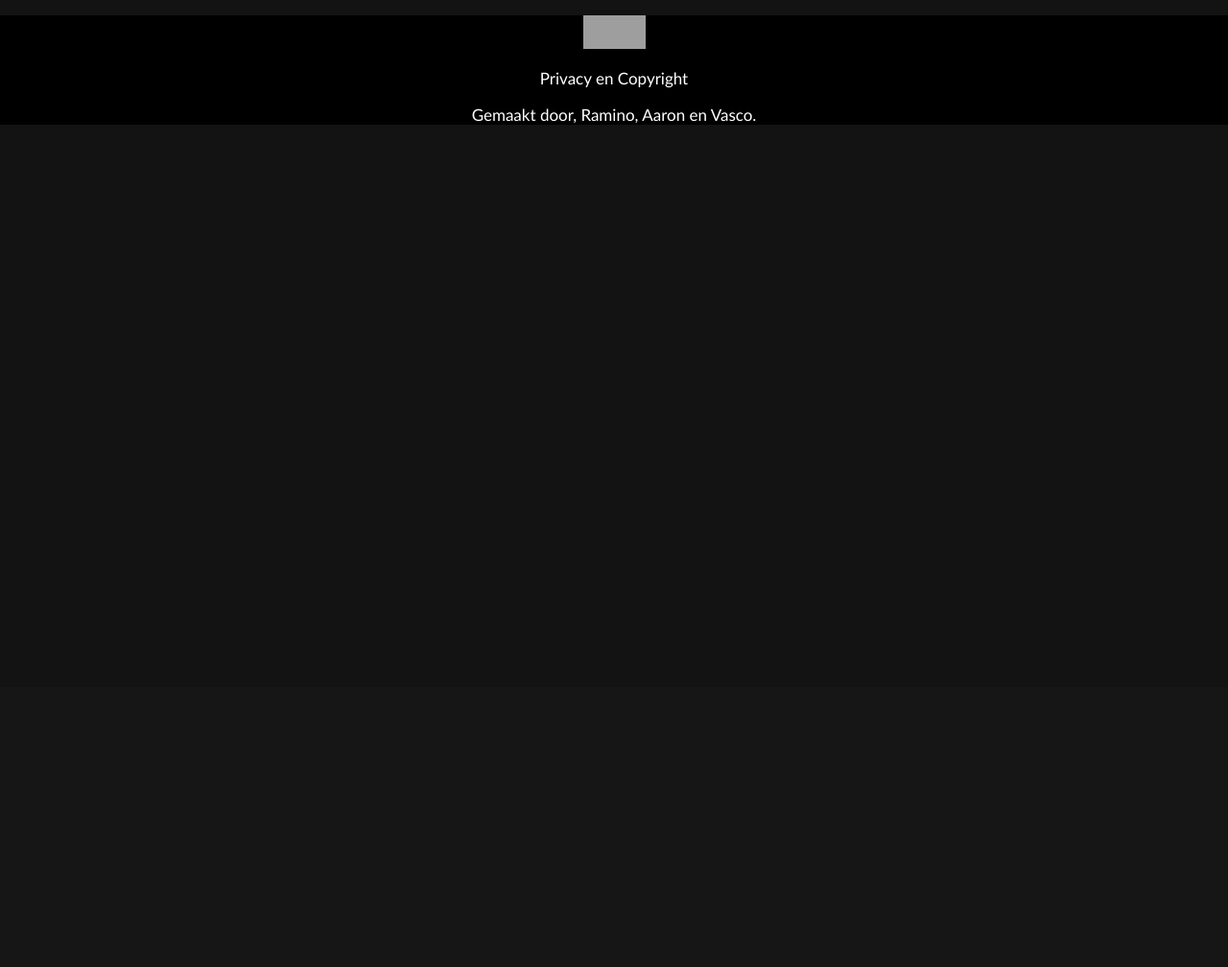
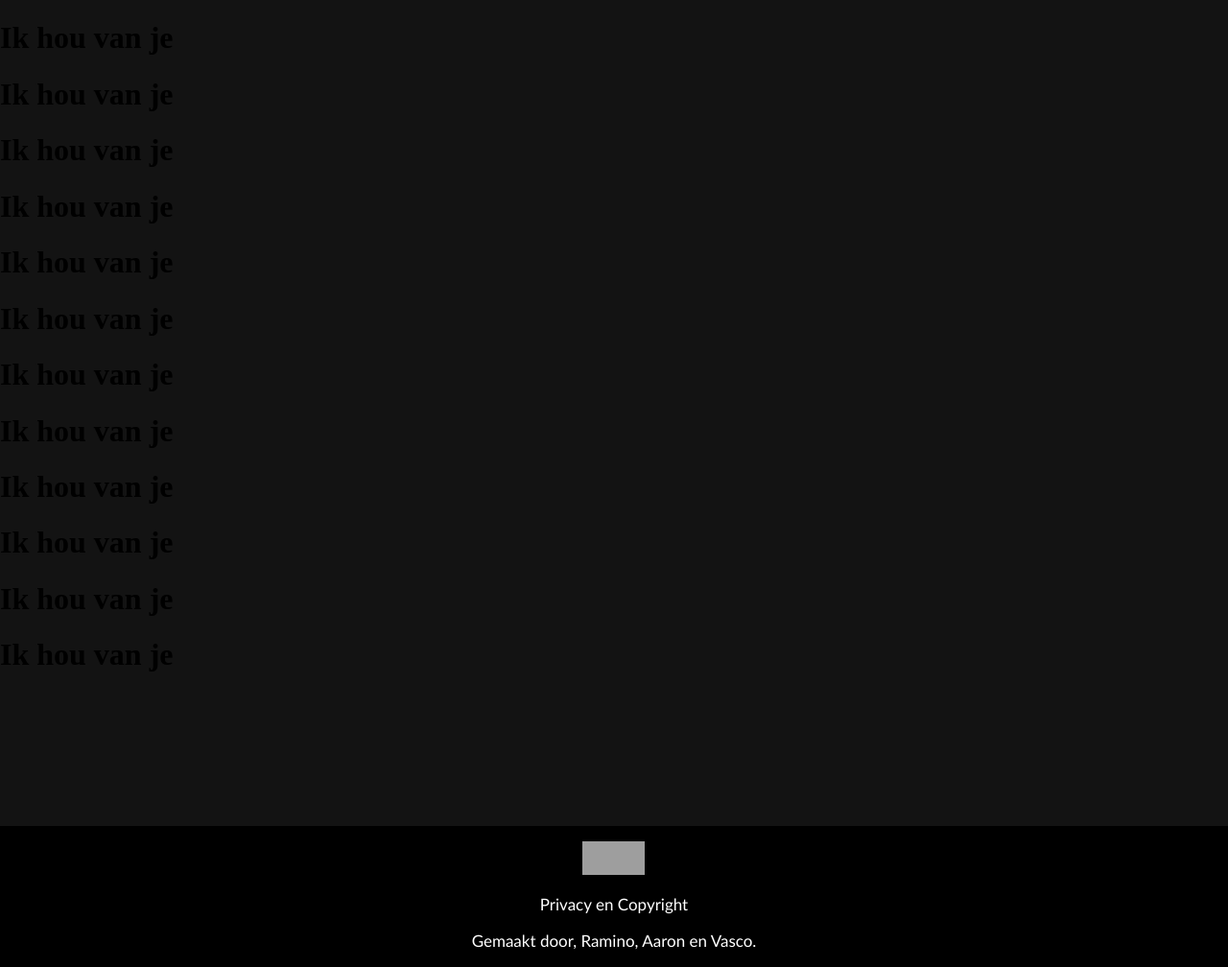
Before and after one commit to Firey-event559/Project-5, a PHP site: page / in a window 1280 px wide. Shown: the part 84-1092 px from the top of the page at 96% size. Before the commit the page ends 214 px from the top, so only its background shows below. Run offline with PHP 8.4, Linux system fonts and the light colour scheme; grey boxes are pictures that could not be loaded.

Commit message:
Footer fix

```diff
--- a/Code/footer.php
+++ b/Code/footer.php
@@ -10,15 +10,16 @@
 
 <body>
     <footer class="footer">
-
+        <div class="content">
             <p>
                 <a class="imglink" href="https://www.techniekcollegerotterdam.nl/">
-                <img class="tcrimg" src="../Images/tcr-logo.png">
+                    <img class="tcrimg" src="../Images/tcr-logo.png" height="35px">
                 </a>
             </p>
             <a class="copyright" href="https://www.charlotteslaw.nl/auteursrecht-copyright/">Privacy en Copyright</a>
 
             <p class="footer-names">Gemaakt door, Ramino, Aaron en Vasco.</p>
+        </div>
     </footer>
 
 
--- a/Code/index.php
+++ b/Code/index.php
@@ -13,10 +13,27 @@ session_start();
     <meta name="viewport" content="width=device-width, initial-scale=1.0">
     <link rel="stylesheet" href="main.css">
     <title>Document</title>
+
 </head>
 
 <body>
-    <?php include 'nav.php';
+    <?php include 'nav.php'; ?>
+    <h1> Ik hou van je</h1>
+    <h1> Ik hou van je</h1>
+    <h1> Ik hou van je</h1>
+    <h1> Ik hou van je</h1>
+    <h1> Ik hou van je</h1>
+    <h1> Ik hou van je</h1>
+    <h1> Ik hou van je</h1>
+    <h1> Ik hou van je</h1>
+    <h1> Ik hou van je</h1>
+    <h1> Ik hou van je</h1>
+    <h1> Ik hou van je</h1>
+    <h1> Ik hou van je</h1>
+
+
+
+    <?php
     include 'footer.php';
     ?>
 </body>
--- a/Code/main.css
+++ b/Code/main.css
@@ -43,14 +43,14 @@ nav.Navbar_color ul li {
   width: 50px;
   height: 40px;
 }
-.nav_pagina_links {
+.nav_page_link {
   text-decoration: none;
   color: white;
   font-size: 17px;
   font-family: "Trebuchet MS", "Lucida Sans Unicode", "Lucida Grande",
     "Lucida Sans", Arial, sans-serif;
 }
-.nav_pagina_links-inloggen {
+.nav_page_link-login {
   text-decoration: none;
   display: flex;
   text-align: center;
@@ -61,7 +61,7 @@ nav.Navbar_color ul li {
     "Lucida Sans", Arial, sans-serif;
 }
 
-.nav_pagina_links-registreren {
+.nav_page_link-register {
   text-decoration: none;
   display: flex;
   text-align: center;
@@ -141,13 +141,11 @@ input.create_book_input {
     "Lucida Sans", Arial, sans-serif;
   margin-top: 20px;
 }
-input.create_book_input_img{
+input.create_book_input_img {
   color: white;
-  margin-top:20px ;
-
-
+  margin-top: 20px;
 }
-textarea.create_book_input{
+textarea.create_book_input {
   background-color: black;
   color: white;
   padding: 12px;
@@ -156,7 +154,6 @@ textarea.create_book_input{
     "Lucida Sans", Arial, sans-serif;
   margin-top: 20px;
   height: 175px;
-
 }
 
 input.submit_book {
@@ -176,17 +173,19 @@ input.submit_book:hover {
   cursor: pointer;
 }
 
-
 /* FOOTER */
 
 .footer {
-  left: 0;
-  bottom: 0;
-  width: 100%;
+  display: flex;
+  justify-content: center;
+  align-items: center;
+  margin-top: 10em;
+  text-align: center;
   background-color: black;
   color: white;
   text-align: center;
 }
+
 .tcrimg {
   width: 65px;
   height: 35px;
@@ -207,11 +206,10 @@ input.submit_book:hover {
 
 /* FOOTER END */
 
-
 /* books */
 
 div.book_container {
-display: inline-flex;
+  display: inline-flex;
   width: 200px;
   margin: 10px;
   border: 1px solid #ccc;
--- a/Code/nav.php
+++ b/Code/nav.php
@@ -17,20 +17,20 @@
 
 
             <li>
-                <a class="nav_pagina_links" href="create.php">Reserveer Een Boek</a>
+                <a class="nav_page_link" href="books_create.php">Reserveer Een Boek</a>
             </li>
             <li>
-                <a class="nav_pagina_links" href="books.php">Boeken</a>
+                <a class="nav_page_link" href="books.php">Boeken</a>
             </li>
 
             <li class="searchbar">
                 <input type="search" name="search" id="search" placeholder="Search..">
             </li>
             <li>
-                <a class="nav_pagina_links-inloggen" href="login.php">Inloggen</a>
+                <a class="nav_page_link-login" href="login.php">Inloggen</a>
             </li>
             <li>
-                <a class="nav_pagina_links-registreren" href="account_register.php">Registeren</a>
+                <a class="nav_page_link-register" href="account_register.php">Registeren</a>
             </li>
 
 
```
Also changed, not shown: Code/upload/meinkamof.png (added). Lines whose indentation alone changed are shown as unchanged.
